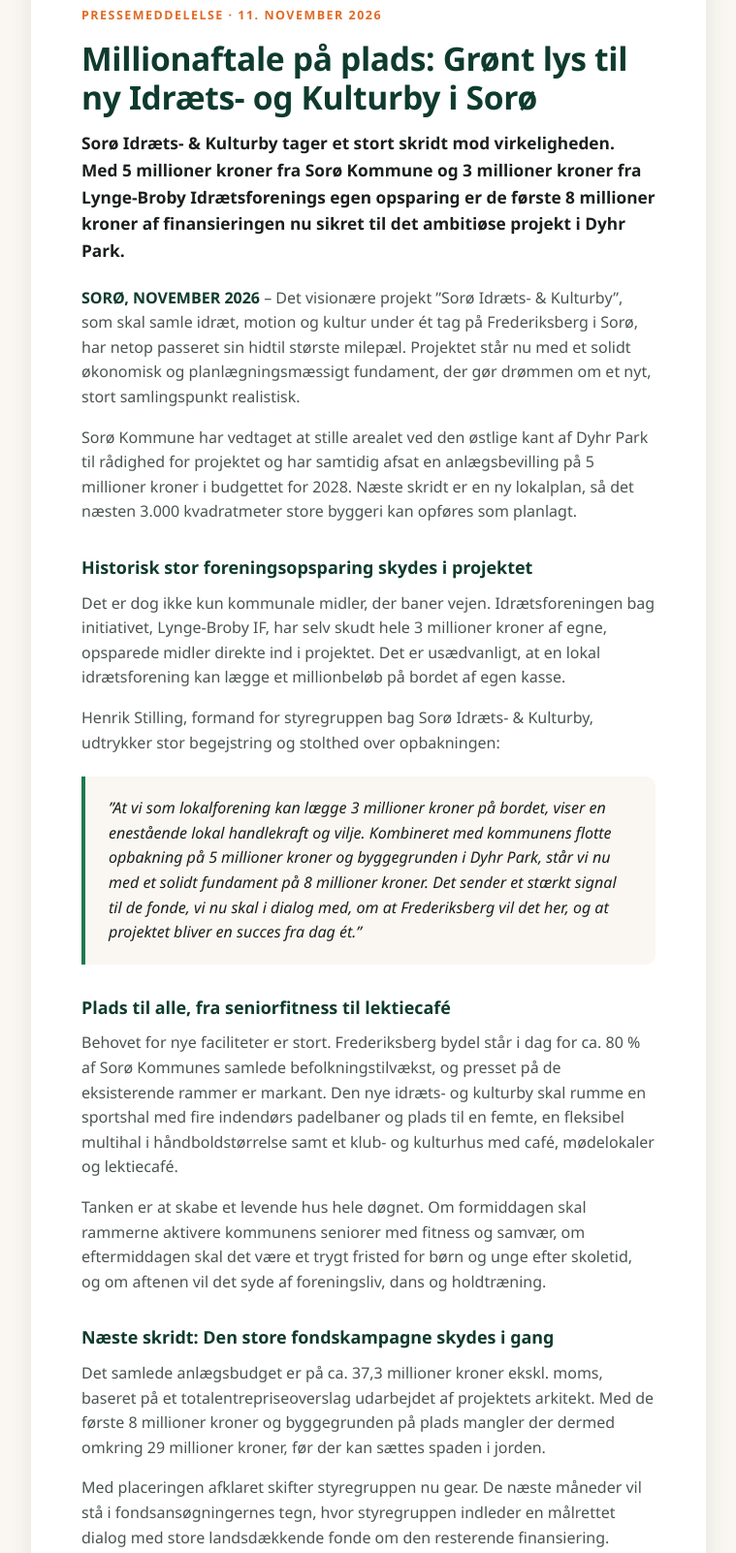
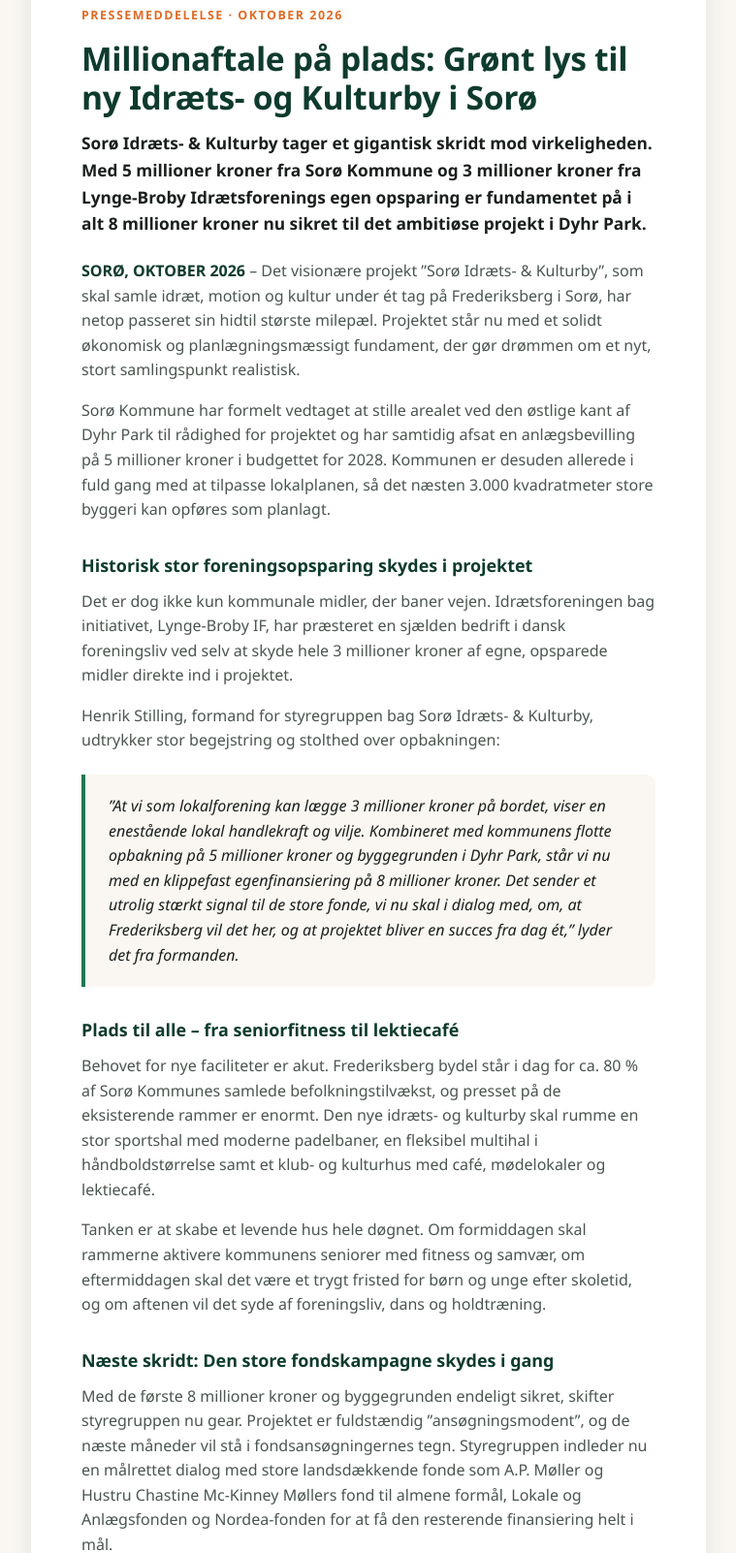
Before and after one commit to mrHjorth/sikb-website, a plain HTML site: page presse.html in a window 1280 px wide. Shown: the part 700-2302 px from the top of the page at 97% size, without its empty margins (72-831 px from the left). Drawn offline with Linux system fonts and the light colour scheme.

```diff
--- a/presse.html
+++ b/presse.html
@@ -43,30 +43,28 @@
     </div>
 
     <article class="release" id="pm-2026-11">
-      <span class="release-kicker">Pressemeddelelse · 11. november 2026</span>
+      <span class="release-kicker">Pressemeddelelse · oktober 2026</span>
       <h2>Millionaftale på plads: Grønt lys til ny Idræts- og Kulturby i Sorø</h2>
-      <p class="standfirst">Sorø Idræts- &amp; Kulturby tager et stort skridt mod virkeligheden. Med 5 millioner kroner fra Sorø Kommune og 3 millioner kroner fra Lynge-Broby Idrætsforenings egen opsparing er de første 8 millioner kroner af finansieringen nu sikret til det ambitiøse projekt i Dyhr Park.</p>
+      <p class="standfirst">Sorø Idræts- &amp; Kulturby tager et gigantisk skridt mod virkeligheden. Med 5 millioner kroner fra Sorø Kommune og 3 millioner kroner fra Lynge-Broby Idrætsforenings egen opsparing er fundamentet på i alt 8 millioner kroner nu sikret til det ambitiøse projekt i Dyhr Park.</p>
 
-      <p><span class="dateline">SORØ, NOVEMBER 2026</span> – Det visionære projekt ”Sorø Idræts- &amp; Kulturby”, som skal samle idræt, motion og kultur under ét tag på Frederiksberg i Sorø, har netop passeret sin hidtil største milepæl. Projektet står nu med et solidt økonomisk og planlægningsmæssigt fundament, der gør drømmen om et nyt, stort samlingspunkt realistisk.</p>
+      <p><span class="dateline">SORØ, OKTOBER 2026</span> – Det visionære projekt ”Sorø Idræts- &amp; Kulturby”, som skal samle idræt, motion og kultur under ét tag på Frederiksberg i Sorø, har netop passeret sin hidtil største milepæl. Projektet står nu med et solidt økonomisk og planlægningsmæssigt fundament, der gør drømmen om et nyt, stort samlingspunkt realistisk.</p>
 
-      <p>Sorø Kommune har vedtaget at stille arealet ved den østlige kant af Dyhr Park til rådighed for projektet og har samtidig afsat en anlægsbevilling på 5 millioner kroner i budgettet for 2028. Næste skridt er en ny lokalplan, så det næsten 3.000 kvadratmeter store byggeri kan opføres som planlagt.</p>
+      <p>Sorø Kommune har formelt vedtaget at stille arealet ved den østlige kant af Dyhr Park til rådighed for projektet og har samtidig afsat en anlægsbevilling på 5 millioner kroner i budgettet for 2028. Kommunen er desuden allerede i fuld gang med at tilpasse lokalplanen, så det næsten 3.000 kvadratmeter store byggeri kan opføres som planlagt.</p>
 
       <h3>Historisk stor foreningsopsparing skydes i projektet</h3>
-      <p>Det er dog ikke kun kommunale midler, der baner vejen. Idrætsforeningen bag initiativet, Lynge-Broby IF, har selv skudt hele 3 millioner kroner af egne, opsparede midler direkte ind i projektet. Det er usædvanligt, at en lokal idrætsforening kan lægge et millionbeløb på bordet af egen kasse.</p>
+      <p>Det er dog ikke kun kommunale midler, der baner vejen. Idrætsforeningen bag initiativet, Lynge-Broby IF, har præsteret en sjælden bedrift i dansk foreningsliv ved selv at skyde hele 3 millioner kroner af egne, opsparede midler direkte ind i projektet.</p>
 
       <p>Henrik Stilling, formand for styregruppen bag Sorø Idræts- &amp; Kulturby, udtrykker stor begejstring og stolthed over opbakningen:</p>
 
-      <blockquote>”At vi som lokalforening kan lægge 3 millioner kroner på bordet, viser en enestående lokal handlekraft og vilje. Kombineret med kommunens flotte opbakning på 5 millioner kroner og byggegrunden i Dyhr Park, står vi nu med et solidt fundament på 8 millioner kroner. Det sender et stærkt signal til de fonde, vi nu skal i dialog med, om at Frederiksberg vil det her, og at projektet bliver en succes fra dag ét.”</blockquote>
+      <blockquote>”At vi som lokalforening kan lægge 3 millioner kroner på bordet, viser en enestående lokal handlekraft og vilje. Kombineret med kommunens flotte opbakning på 5 millioner kroner og byggegrunden i Dyhr Park, står vi nu med en klippefast egenfinansiering på 8 millioner kroner. Det sender et utrolig stærkt signal til de store fonde, vi nu skal i dialog med, om, at Frederiksberg vil det her, og at projektet bliver en succes fra dag ét,” lyder det fra formanden.</blockquote>
 
-      <h3>Plads til alle, fra seniorfitness til lektiecafé</h3>
-      <p>Behovet for nye faciliteter er stort. Frederiksberg bydel står i dag for ca. 80 % af Sorø Kommunes samlede befolkningstilvækst, og presset på de eksisterende rammer er markant. Den nye idræts- og kulturby skal rumme en sportshal med fire indendørs padelbaner og plads til en femte, en fleksibel multihal i håndboldstørrelse samt et klub- og kulturhus med café, mødelokaler og lektiecafé.</p>
+      <h3>Plads til alle – fra seniorfitness til lektiecafé</h3>
+      <p>Behovet for nye faciliteter er akut. Frederiksberg bydel står i dag for ca. 80 % af Sorø Kommunes samlede befolkningstilvækst, og presset på de eksisterende rammer er enormt. Den nye idræts- og kulturby skal rumme en stor sportshal med moderne padelbaner, en fleksibel multihal i håndboldstørrelse samt et klub- og kulturhus med café, mødelokaler og lektiecafé.</p>
 
       <p>Tanken er at skabe et levende hus hele døgnet. Om formiddagen skal rammerne aktivere kommunens seniorer med fitness og samvær, om eftermiddagen skal det være et trygt fristed for børn og unge efter skoletid, og om aftenen vil det syde af foreningsliv, dans og holdtræning.</p>
 
       <h3>Næste skridt: Den store fondskampagne skydes i gang</h3>
-      <p>Det samlede anlægsbudget er på ca. 37,3 millioner kroner ekskl. moms, baseret på et totalentrepriseoverslag udarbejdet af projektets arkitekt. Med de første 8 millioner kroner og byggegrunden på plads mangler der dermed omkring 29 millioner kroner, før der kan sættes spaden i jorden.</p>
-
-      <p>Med placeringen afklaret skifter styregruppen nu gear. De næste måneder vil stå i fondsansøgningernes tegn, hvor styregruppen indleder en målrettet dialog med store landsdækkende fonde om den resterende finansiering.</p>
+      <p>Med de første 8 millioner kroner og byggegrunden endeligt sikret, skifter styregruppen nu gear. Projektet er fuldstændig ”ansøgningsmodent”, og de næste måneder vil stå i fondsansøgningernes tegn. Styregruppen indleder nu en målrettet dialog med store landsdækkende fonde som A.P. Møller og Hustru Chastine Mc-Kinney Møllers fond til almene formål, Lokale og Anlægsfonden og Nordea-fonden for at få den resterende finansiering helt i mål.</p>
 
       <div class="contact-box">
         <h4>Pressekontakt og yderligere information</h4>
@@ -152,7 +150,7 @@
     <div class="release" style="margin-top:40px; max-width:76ch;">
       <h3 style="margin-top:0;">Om Sorø Idræts- &amp; Kulturby</h3>
       <p>Sorø Idræts- &amp; Kulturby er et foreningsdrevet non-profit projekt startet af frivillige i Lynge-Broby Idrætsforening og udviklet i samarbejde med Sorø Kommune og byens klubber. Anlægget på ca. 2.900 m² placeres i Dyhr Park på Frederiksberg i Sorø og består af en sportshal med padelbaner, lounge og foreningsfitness, en fleksibel multihal i håndboldstørrelse og et klub- og kulturhus med café, mødelokaler og omklædning.</p>
-      <p>Samlet anlægsbudget: ca. 37,3 mio. kr. ekskl. moms. Sikret finansiering pr. november 2026: 5 mio. kr. i kommunal anlægsbevilling (2028) og 3 mio. kr. fra Lynge-Broby IF’s egen opsparing.</p>
+      <p>Samlet anlægsoverslag: ca. 37 mio. kr. ekskl. moms, baseret på et totalentrepriseoverslag med en usikkerhed på plus/minus 20 %. Sikret finansiering: 5 mio. kr. i kommunal anlægsbevilling (2028) og 3 mio. kr. fra Lynge-Broby IF’s egen opsparing.</p>
       <p style="margin-bottom:0;">Kontakt: <a href="mailto:sikb@lyngebrobyif.dk">sikb@lyngebrobyif.dk</a></p>
     </div>
   </div>
```
Also changed, not shown: index.html (+2 -2 lines).
